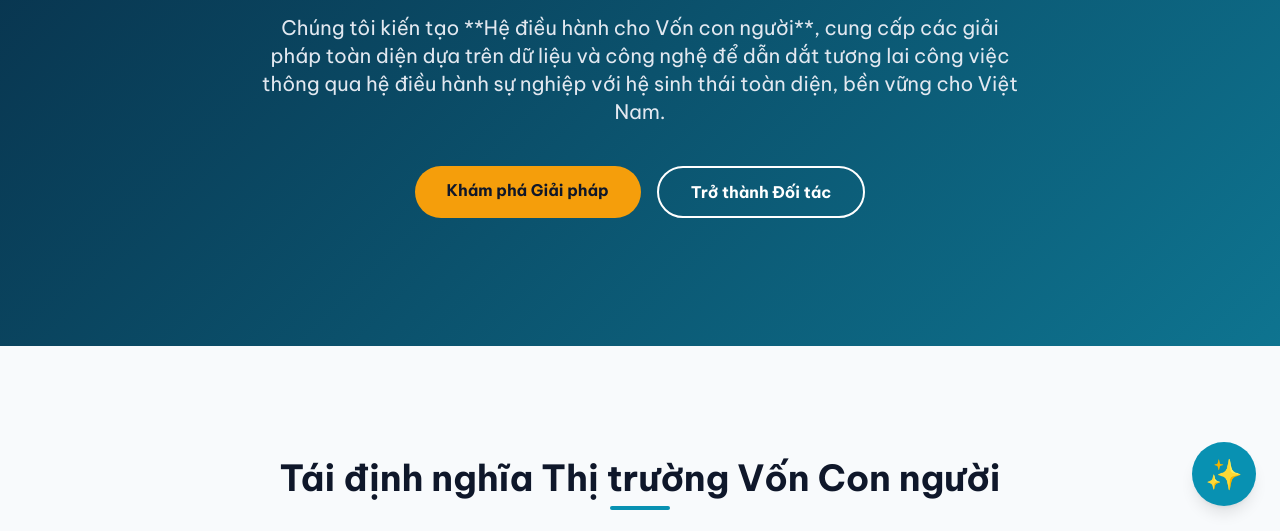
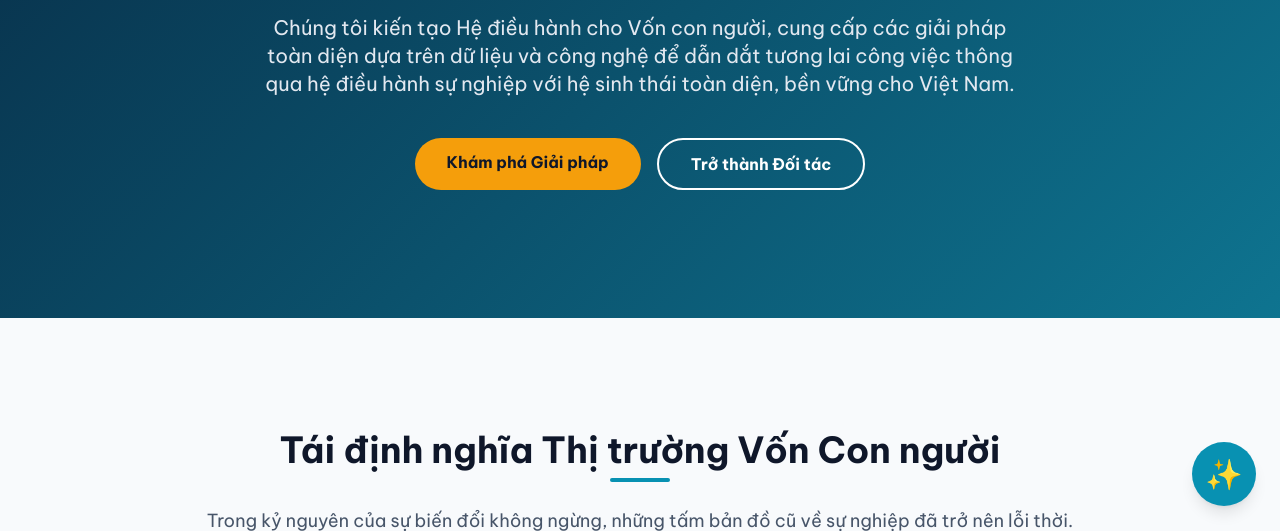
Before and after one commit to nghenhansu/nns, a plain HTML site: page index.html in a window 1280 px wide. Shown: the part 270-801 px from the top of the page. Drawn offline with nearby package versions, Linux system fonts and the light colour scheme.

Commit message:
Update index.html

```diff
--- a/index.html
+++ b/index.html
@@ -166,7 +166,7 @@
             <div class="container mx-auto px-4 py-24 md:py-32 text-center">
                 <h1 class="text-4xl md:text-6xl font-extrabold tracking-tight leading-tight">Shaping Future Work</h1>
                 <p class="mt-6 max-w-3xl mx-auto text-lg md:text-xl text-slate-200">
-                    Chúng tôi kiến tạo **Hệ điều hành cho Vốn con người**, cung cấp các giải pháp toàn diện dựa trên dữ liệu và công nghệ để dẫn dắt tương lai công việc thông qua hệ điều hành sự nghiệp với hệ sinh thái toàn diện, bền vững cho Việt Nam.
+                    Chúng tôi kiến tạo Hệ điều hành cho Vốn con người, cung cấp các giải pháp toàn diện dựa trên dữ liệu và công nghệ để dẫn dắt tương lai công việc thông qua hệ điều hành sự nghiệp với hệ sinh thái toàn diện, bền vững cho Việt Nam.
                 </p>
                 <div class="mt-10 flex flex-col sm:flex-row justify-center gap-4">
                     <a href="#solutions" class="bg-amber-500 text-slate-900 font-bold py-3 px-8 rounded-full hover:bg-amber-400 transition-transform transform hover:scale-105">Khám phá Giải pháp</a>
```
